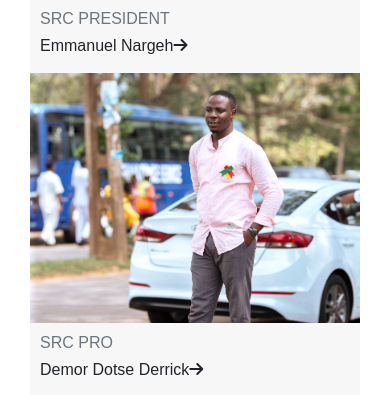
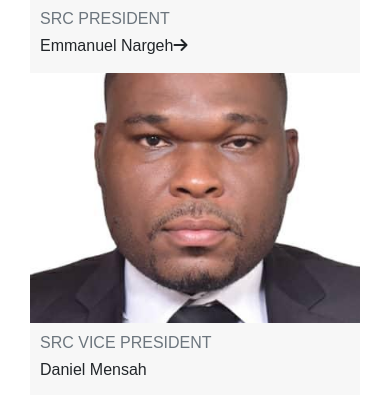
Before and after one commit to Kweku7k/src, a Flask app: page /team in a window 390 px wide. Shown: the part 401-796 px from the top of the page. Run offline with Flask 2, Linux system fonts and the light colour scheme; some libraries are stand-ins or nearby versions.

Commit message:
re-arrange pictures

```diff
--- a/templates/team.html
+++ b/templates/team.html
@@ -30,7 +30,37 @@
 
                         <!-- </a> -->
                         </div>
+                        <div class="col-md-3">
 
+                            <img src="{{url_for("static", filename='img/team/Vice.jpeg')}}" alt="SRC SOCIALS" width="100%" height="250px" style="object-fit: cover;">
+
+                        <div class="subcard">
+                            <h6 class="text-muted" style="font-weight: 100;">SRC VICE PRESIDENT</h6>
+                            <h6>Daniel Mensah </h6>
+                        </div>
+                    </div>
+                    <div class="col-md-3">
+                        <img src="{{url_for("static", filename='img/team/secretaryy.png')}}" alt="SRC SOCIALS" width="100%">
+                        <div class="subcard">
+                            <h6 class="text-muted" style="font-weight: 100;">SRC SECRETARY</h6>
+                            <h6>Henry Abeka<i class="fa fa-arrow-right" aria-hidden="true"></i></h6>
+                        </div>
+                    </div>
+                    <div class="col-md-3">
+                        <img src="{{url_for("static", filename='img/team/secretary.png')}}" alt="SRC SOCIALS" width="100%">
+                        <div class="subcard">
+                            <h6 class="text-muted" style="font-weight: 100;">SRC TREASURER</h6>
+                            <h6>Joseph Adaboro<i class="fa fa-arrow-right" aria-hidden="true"></i></h6>
+                        </div>
+
+                    </div>
+                    <div class="col-md-3">
+                        <img src="{{url_for("static", filename='img/team/Abena.png')}}" alt="SRC SOCIALS" width="100%">
+                        <div class="subcard">
+                            <h6 class="text-muted" style="font-weight: 100;">SRC ENTERCOM CHAIRMAN</h6>
+                            <h6>Abena Wiafe<i class="fa fa-arrow-right" aria-hidden="true"></i></h6>
+                        </div>
+                    </div>
                         <div class="col-md-3">
                             <img src="{{url_for("static", filename='img/team/derrick.jpg')}}" alt="SRC SOCIALS" width="100%" height="250px" style="object-fit: cover;">
 
@@ -49,40 +79,26 @@
                         </div>
 
                         <div class="col-md-3">
-                            <img src="{{url_for("static", filename='img/team/Kwame.jpg')}}" alt="SRC SOCIALS" width="100%">
+                            <img src="{{url_for("static", filename='img/team/Spirit.png')}}" alt="SRC SOCIALS" width="100%">
                             <div class="subcard">
                                 <h6 class="text-muted" style="font-weight: 100;">SRC SPIRITUAL LEADER</h6>
                                 <h6>Jesse Edem Anim<i class="fa fa-arrow-right" aria-hidden="true"></i></h6>
                             </div>
                         </div>
                         <div class="col-md-3">
-                            <img src="{{url_for("static", filename='img/team/Abena.png')}}" alt="SRC SOCIALS" width="100%">
-                            <div class="subcard">
-                                <h6 class="text-muted" style="font-weight: 100;">SRC ENTERCOM CHAIRMAN</h6>
-                                <h6>Abena Wiafe<i class="fa fa-arrow-right" aria-hidden="true"></i></h6>
-                            </div>
-                        </div>
-                        <div class="col-md-3">
-                            <img src="{{url_for("static", filename='img/team/Spirit.png')}}" alt="SRC SOCIALS" width="100%">
+                            <img src="{{url_for("static", filename='img/team/Kwame.jpg')}}" alt="SRC SOCIALS" width="100%">
                             <div class="subcard">
                                 <h6 class="text-muted" style="font-weight: 100;">SRC ENTERCOM CHAIRMAN</h6>
                                 <h6>Kwame Attafuah<i class="fa fa-arrow-right" aria-hidden="true"></i></h6>
                             </div>
                         </div>
-                        <div class="col-md-3">
-                            <img src="{{url_for("static", filename='img/team/secretaryy.png')}}" alt="SRC SOCIALS" width="100%">
-                            <div class="subcard">
-                                <h6 class="text-muted" style="font-weight: 100;">SRC SECRETARY</h6>
-                                <h6>Henry Abeka<i class="fa fa-arrow-right" aria-hidden="true"></i></h6>
-                            </div>
-                        </div>
-                        <div class="col-md-3">
+                        <!-- <div class="col-md-3">
                             <img src="{{url_for("static", filename='img/team/secretary.png')}}" alt="SRC SOCIALS" width="100%">
                             <div class="subcard">
                                 <h6 class="text-muted" style="font-weight: 100;">SRC TREASURER</h6>
                                 <h6>Joseph Adaboro<i class="fa fa-arrow-right" aria-hidden="true"></i></h6>
                             </div>
-                        </div>
+                        </div> -->
                     </div>
                 </div>
             </div>
```
Also changed, not shown: templates/index.html (+11 -2 lines), static/img/team/Vice.jpeg (added), 1 other file.
